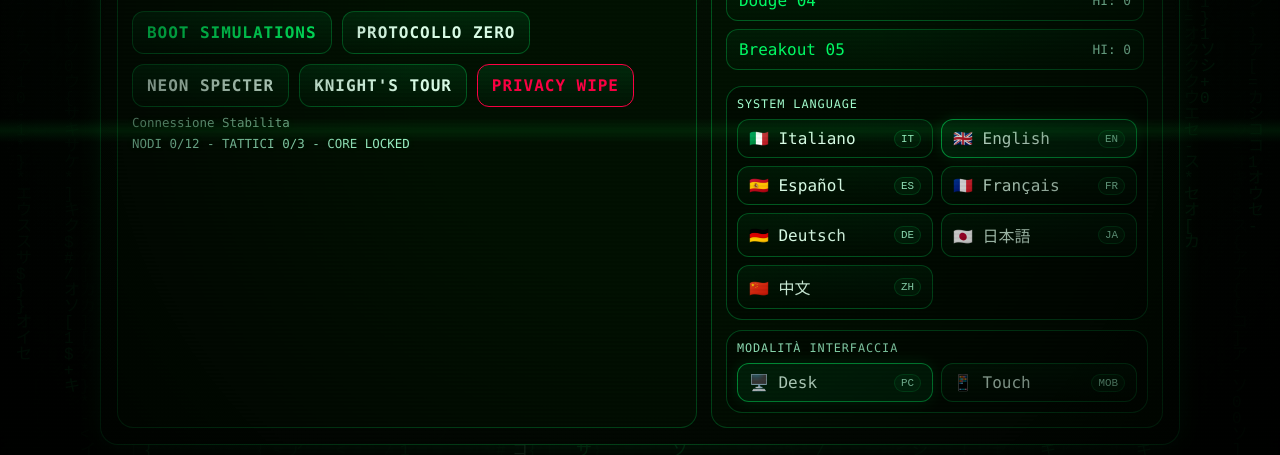
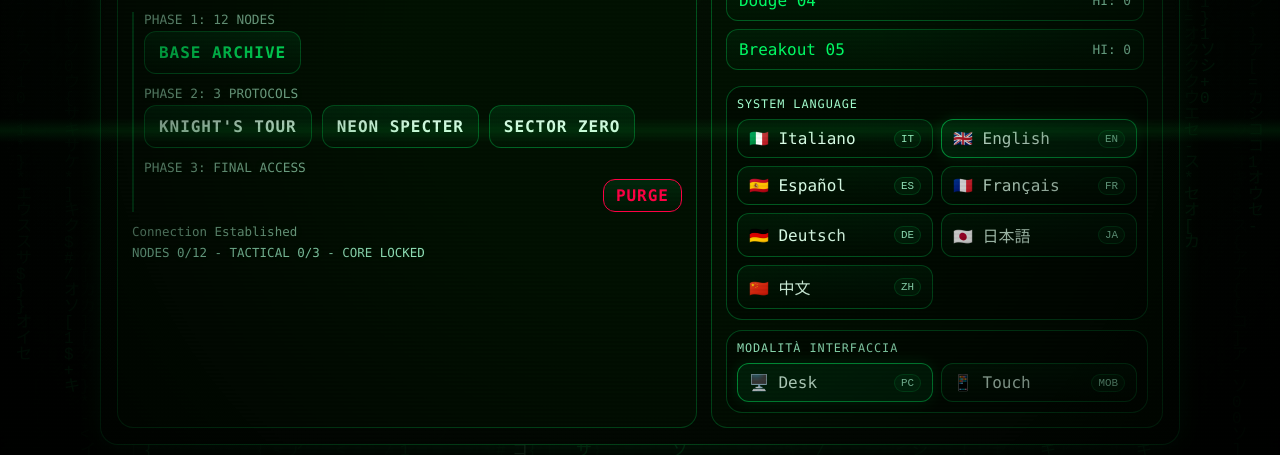
Before and after one commit to TheOldSmokeArcade1984/Age-of-Eye, a plain HTML site: page hub_system.html in a window 1280 px wide. Shown: the part 345-800 px from the top of the page. Drawn offline with Linux system fonts and the light colour scheme.

Commit message:
Add files via upload

```diff
--- a/hub_system.html
+++ b/hub_system.html
@@ -262,16 +262,31 @@
             <canvas id="introCanvas" width="1200" height="260" aria-hidden="true"></canvas>
             <h1>AGE OF EYE</h1>
             <div class="muted" id="homeDesc">Central Neural Hub v6.21. Attenzione: attività di rete monitorata. Tracce di algoritmi Orwelliani rilevate.</div>
-            <div class="btnrow">
-              <button class="btn" id="goMenu">Archivio Base</button>
-              <button class="btn secondary" id="goNullSector">Protocollo Zero</button>
-              <button class="btn secondary" id="goNeonSpecter">Neon Specter</button>
-              <button class="btn secondary" id="goKnightsTour">Knight's Tour</button>
-	     <button class="btn hidden" id="goCore" style="border-color: #ffff00; color: #ffff00; box-shadow: 0 0 15px rgba(255,255,0,0.3);">THE CORE</button>
-              <button class="btn secondary" id="goPrivacy" aria-label="Epurazione Dati e Privacy Wipe" style="border-color: #ff0044; color: #ff0044;">Privacy Wipe</button>
+
+        <div style="margin-top: 15px; border-left: 2px solid var(--line); padding-left: 10px; display: flex; flex-direction: column; gap: 12px;">
+            <div>
+                <div id="lblPhase1" style="font-size: 0.8rem; color: var(--muted); margin-bottom: 4px; text-transform: uppercase;">FASE 1: 12 NODI</div>
+                <div class="btnrow" style="margin-top: 0;"><button class="btn" id="goMenu">Archivio Base</button></div>
             </div>
-            <div class="status" id="systemStatus">Connessione Stabilita</div>
-	    <div class="status" id="progressStatus" style="color: var(--soft); margin-top: 4px;">NODI 0/12 - TATTICI 0/3 - CORE LOCKED</div>
+            <div>
+                <div id="lblPhase2" style="font-size: 0.8rem; color: var(--muted); margin-bottom: 4px; text-transform: uppercase;">FASE 2: 3 PROTOCOLLI</div>
+                <div class="btnrow" style="margin-top: 0;">
+                    <button class="btn secondary" id="goKnightsTour">Knight's Tour</button>
+                    <button class="btn secondary" id="goNeonSpecter">Neon Specter</button>
+                    <button class="btn secondary" id="goNullSector">Sector Zero</button>
+                </div>
+            </div>
+            <div>
+                <div id="lblPhase3" style="font-size: 0.8rem; color: var(--muted); margin-bottom: 4px; text-transform: uppercase;">FASE 3: ACCESSO FINALE</div>
+                <div class="btnrow" style="margin-top: 0;">
+                    <button class="btn hidden" id="goCore" style="border-color: #ffff00; color: #ffff00; box-shadow: 0 0 15px rgba(255,255,0,0.3);">THE CORE</button>
+                    <button class="btn secondary" id="goPrivacy" aria-label="Privacy Wipe" style="border-color: #ff0044; color: #ff0044; padding: 6px 12px; min-width: auto; margin-left: auto;">Privacy Wipe</button>
+                </div>
+            </div>
+        </div>
+
+        <div class="status" id="systemStatus" style="margin-top: 12px;">Connessione Stabilita</div>
+    <div class="status" id="progressStatus" style="color: var(--soft); margin-top: 4px;">NODI 0/12 - TATTICI 0/3 - CORE LOCKED</div>
           </div>
 
           <div class="panel">
@@ -525,13 +540,13 @@ $("restartGame").onclick = () => { state.analog={x:0,y:0}; if(typeof clearTouchK
 
 // --- LINGUE E DIZIONARIO ---
 const I18N = {
-  it:{langLabel:"Lingua Sistema",openArcade:"Avvia Simulazioni",privacy:"Epurazione",quickGames:"Esplora Nodi",backHome:"Torna all'Hub",backMenu:"Indietro",restart:"Reboot",controls:"Controlli",hintMobile:"Modalità Mobile. Usa joypad a schermo.",hintPc:"Modalità PC. Usa tastiera.", memShow:"MEMORIZZA", memRep:"RIPETI"},
-  en:{langLabel:"System Language",openArcade:"Boot Simulations",privacy:"Purge",quickGames:"Explore Nodes",backHome:"Back to Hub",backMenu:"Back",restart:"Reboot",controls:"Controls",hintMobile:"Mobile mode. Use on-screen joypad.",hintPc:"PC mode. Use keyboard.", memShow:"MEMORIZE", memRep:"REPEAT"},
-  es:{langLabel:"Idioma Sistema",openArcade:"Iniciar Simulaciones",privacy:"Purgar",quickGames:"Explorar Nodos",backHome:"Volver al Hub",backMenu:"Atrás",restart:"Reboot",controls:"Controles",hintMobile:"Modo Móvil. Usa joypad en pantalla.",hintPc:"Modo PC. Usa teclado.", memShow:"MEMORIZA", memRep:"REPITE"},
-  fr:{langLabel:"Langue Système",openArcade:"Démarrer Simulations",privacy:"Purger",quickGames:"Explorer Nœuds",backHome:"Retour au Hub",backMenu:"Retour",restart:"Reboot",controls:"Contrôles",hintMobile:"Mode Mobile. Utilisez le joypad virtuel.",hintPc:"Mode PC. Utilisez le clavier.", memShow:"MÉMORISEZ", memRep:"RÉPÉTEZ"},
-  de:{langLabel:"Systemsprache",openArcade:"Simulationen Starten",privacy:"Säuberung",quickGames:"Knoten Erkunden",backHome:"Zurück zum Hub",backMenu:"Zurück",restart:"Reboot",controls:"Steuerung",hintMobile:"Mobilmodus. Nutze das On-Screen-Joypad.",hintPc:"PC-Modus. Nutze die Tastatur.", memShow:"MERKEN", memRep:"WIEDERHOLEN"},
-  ja:{langLabel:"システム言語",openArcade:"シミュレーション起動",privacy:"パージ",quickGames:"ノードを探索",backHome:"ハブに戻る",backMenu:"戻る",restart:"再起動",controls:"コントロール",hintMobile:"モバイルモード。画面のジョイパッドを使用。",hintPc:"PCモード。キーボードを使用。", memShow:"記憶", memRep:"反復"},
-  zh:{langLabel:"系统语言",openArcade:"启动模拟",privacy:"清除",quickGames:"探索节点",backHome:"返回中心",backMenu:"返回",restart:"重启",controls:"控制",hintMobile:"移动模式。使用屏幕手柄。",hintPc:"PC模式。使用键盘。", memShow:"记忆", memRep:"重复"}
+  it:{langLabel:"Lingua Sistema",openArcade:"Archivio Base",privacy:"Epurazione",quickGames:"Esplora Moduli",backHome:"Torna all'Hub",backMenu:"Indietro",restart:"Restart",controls:"Controlli",hintMobile:"Modalità Mobile. Usa joypad a schermo.",hintPc:"Modalità PC. Usa tastiera.", memShow:"MEMORIZZA", memRep:"RIPETI", ph1:"FASE 1: 12 NODI", ph2:"FASE 2: 3 PROTOCOLLI", ph3:"FASE 3: ACCESSO FINALE", hd:"Central Neural Hub v6.21. Attenzione: attività monitorata. Tracce Orwelliane rilevate.", stOk:"Connessione Stabilita", stCore:"CRITICO: THE CORE SBLOCCATO"},
+  en:{langLabel:"System Language",openArcade:"Base Archive",privacy:"Purge",quickGames:"Explore Modules",backHome:"Back to Hub",backMenu:"Back",restart:"Restart",controls:"Controls",hintMobile:"Mobile mode. Use on-screen joypad.",hintPc:"PC mode. Use keyboard.", memShow:"MEMORIZE", memRep:"REPEAT", ph1:"PHASE 1: 12 NODES", ph2:"PHASE 2: 3 PROTOCOLS", ph3:"PHASE 3: FINAL ACCESS", hd:"Central Neural Hub v6.21. Warning: network activity monitored. Orwellian traces detected.", stOk:"Connection Established", stCore:"CRITICAL: THE CORE UNLOCKED"},
+  es:{langLabel:"Idioma Sistema",openArcade:"Archivo Base",privacy:"Purgar",quickGames:"Explorar Módulos",backHome:"Volver al Hub",backMenu:"Atrás",restart:"Reinicio",controls:"Controles",hintMobile:"Modo Móvil. Usa joypad en pantalla.",hintPc:"Modo PC. Usa teclado.", memShow:"MEMORIZA", memRep:"REPITE", ph1:"FASE 1: 12 NODOS", ph2:"FASE 2: 3 PROTOCOLOS", ph3:"FASE 3: ACCESO FINAL", hd:"Central Neural Hub v6.21. Advertencia: actividad monitoreada. Rastros Orwellianos detectados.", stOk:"Conexión Establecida", stCore:"CRÍTICO: THE CORE DESBLOQUEADO"},
+  fr:{langLabel:"Langue Système",openArcade:"Archive de Base",privacy:"Purger",quickGames:"Explorer Modules",backHome:"Retour au Hub",backMenu:"Retour",restart:"Recommencer",controls:"Contrôles",hintMobile:"Mode Mobile. Utilisez le joypad virtuel.",hintPc:"Mode PC. Utilisez le clavier.", memShow:"MÉMORISEZ", memRep:"RÉPÉTEZ", ph1:"PHASE 1: 12 NŒUDS", ph2:"PHASE 2: 3 PROTOCOLES", ph3:"PHASE 3: ACCÈS FINAL", hd:"Central Neural Hub v6.21. Avertissement : activité surveillée. Traces Orwelliennes détectées.", stOk:"Connexion Établie", stCore:"CRITIQUE: THE CORE DÉVERROUILLÉ"},
+  de:{langLabel:"Systemsprache",openArcade:"Basisarchiv",privacy:"Säuberung",quickGames:"Module Erkunden",backHome:"Zurück zum Hub",backMenu:"Zurück",restart:"Neustart",controls:"Steuerung",hintMobile:"Mobilmodus. Nutze das On-Screen-Joypad.",hintPc:"PC-Modus. Nutze die Tastatur.", memShow:"MERKEN", memRep:"WIEDERHOLEN", ph1:"PHASE 1: 12 KNOTEN", ph2:"PHASE 2: 3 PROTOKOLLE", ph3:"PHASE 3: LETZTER ZUGRIFF", hd:"Central Neural Hub v6.21. Warnung: Netzwerkaktivität überwacht. Orwellsche Spuren entdeckt.", stOk:"Verbindung Hergestellt", stCore:"KRITISCH: THE CORE ENTSPERRT"},
+  ja:{langLabel:"システム言語",openArcade:"ベースアーカイブ",privacy:"パージ",quickGames:"モジュール探索",backHome:"ハブに戻る",backMenu:"戻る",restart:"再起動",controls:"操作",hintMobile:"モバイルモード。ジョイパッドを使用。",hintPc:"PCモード。キーボードを使用。", memShow:"記憶", memRep:"反復", ph1:"フェーズ 1: 12ノード", ph2:"フェーズ 2: 3プロトコル", ph3:"フェーズ 3: 最終アクセス", hd:"Central Neural Hub v6.21。警告: ネットワークアクティビティ監視中。オーウェル的痕跡を検出。", stOk:"接続確立", stCore:"警告: THE CORE ロック解除"},
+  zh:{langLabel:"系统语言",openArcade:"基础档案",privacy:"清除",quickGames:"探索模块",backHome:"返回中心",backMenu:"返回",restart:"重启",controls:"控制",hintMobile:"移动模式。使用屏幕手柄。",hintPc:"PC模式。使用键盘。", memShow:"记忆", memRep:"重复", ph1:"阶段 1：12 节点", ph2:"阶段 2：3 协议", ph3:"阶段 3：最终访问", hd:"Central Neural Hub v6.21。警告：网络活动受到监控。检测到奥威尔式痕迹。", stOk:"连接已建立", stCore:"严重：THE CORE 已解锁"}
 };
 
 let lang = AOE_PROGRESS.getLang(Object.keys(I18N));
@@ -568,14 +583,17 @@ function updateProgressStatus() {
     Object.keys(hi).forEach(k => { if (hi[k] >= 10) nodesDone++; });
 
     let modulesDone = 0;
-    const data = AOE_PROGRESS.get(); // Estrazione corretta dei dati
+    const data = AOE_PROGRESS.get();
     ['knight', 'memory', 'sector'].forEach(m => { if (data[m]) modulesDone++; });
 
-    const coreStatus = AOE_PROGRESS.isCoreUnlocked() ? "CORE UNLOCKED" : "CORE LOCKED";
+    const isUnlocked = AOE_PROGRESS.isCoreUnlocked();
+    const coreStatus = isUnlocked ? "CORE UNLOCKED" : "CORE LOCKED";
     const el = $("progressStatus");
     if (el) {
-        el.textContent = `NODI ${nodesDone}/12 - TATTICI ${modulesDone}/3 - ${coreStatus}`;
-        if (AOE_PROGRESS.isCoreUnlocked()) el.style.color = '#ffff00';
+        const ntxt = {it:"NODI",en:"NODES",es:"NODOS",fr:"NŒUDS",de:"KNOTEN",ja:"ノード",zh:"节点"}[lang] || "NODES";
+        const ttxt = {it:"TATTICI",en:"TACTICAL",es:"TÁCTICOS",fr:"TACTIQUES",de:"TAKTISCH",ja:"戦術",zh:"战术"}[lang] || "TACTICAL";
+        el.textContent = `${ntxt} ${nodesDone}/12 - ${ttxt} ${modulesDone}/3 - ${coreStatus}`;
+        if (isUnlocked) el.style.color = '#ffff00';
     }
 }
 function renderGrid(){
@@ -602,7 +620,10 @@ function applyLanguage(){
   const set = (id, key) => { const el = $(id); if(el) el.textContent = t(key); };
   set("langLabel","langLabel"); set("goMenu","openArcade"); set("quickGames","quickGames");
   set("backHome1","backHome"); set("backHome2","backHome"); set("backMenu","backMenu"); set("restartGame","restart");
-  renderGrid(); renderQuickList(); applyMode();
+  set("lblPhase1","ph1"); set("lblPhase2","ph2"); set("lblPhase3","ph3"); set("homeDesc","hd");
+  set("goPrivacy","privacy"); set("privacyTitleScreen","privacy");
+  const sys = $("systemStatus"); if(sys) sys.textContent = (typeof AOE_PROGRESS !== 'undefined' && AOE_PROGRESS.isCoreUnlocked()) ? t("stCore") : t("stOk");
+  renderGrid(); renderQuickList(); applyMode(); updateProgressStatus();
 }
 
 const isTouchDevice = matchMedia("(pointer: coarse)").matches || /Android|iPhone|iPad|Mobile/i.test(navigator.userAgent);
@@ -1015,9 +1036,8 @@ if (typeof AOE_PROGRESS !== 'undefined' && AOE_PROGRESS.isCoreUnlocked()) {
 
         const sysStatus = $("systemStatus");
         if (sysStatus) {
-            sysStatus.textContent = "CRITICAL: THE CORE IS NOW UNLOCKED";
+            sysStatus.textContent = t("stCore");
             sysStatus.style.color = "#ffff00";
-            sysStatus.style.textShadow = "0 0 10px #ffff00";
         }
     }
 }
```
Also changed, not shown: core.html (+2 -2 lines), epilogue.html (+7 -7 lines).
